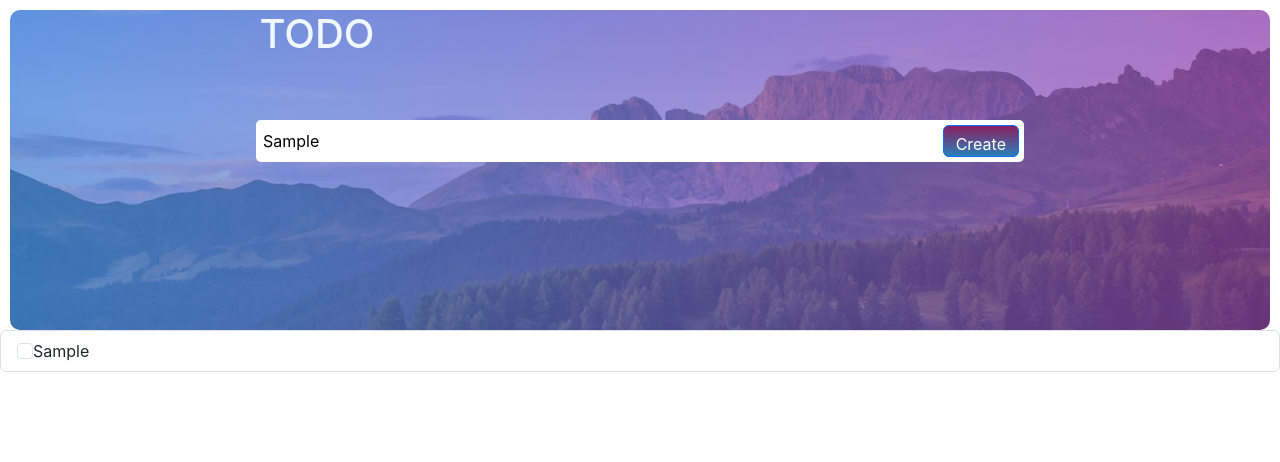
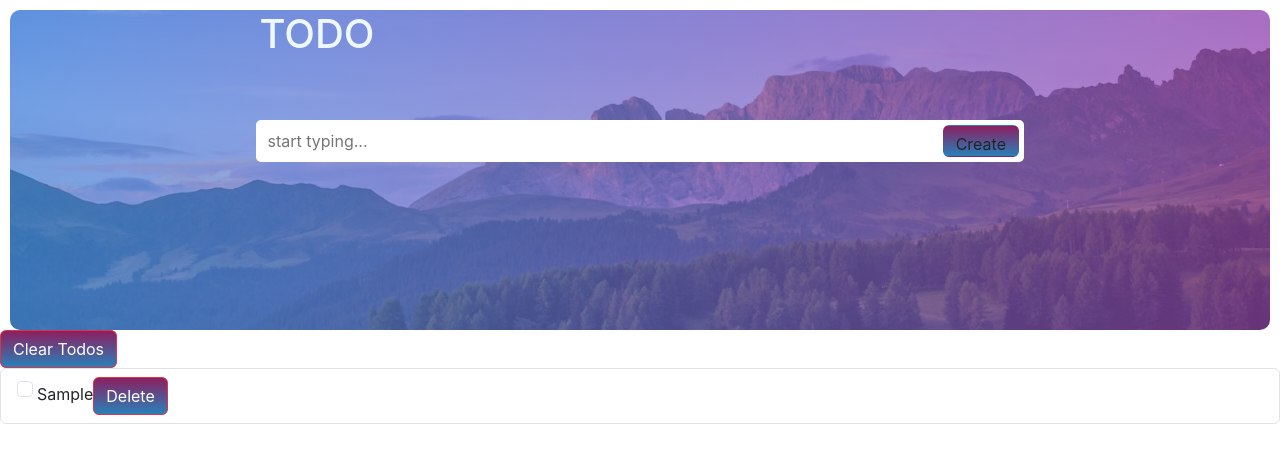
Before and after one commit to DzidediSenaya/todo-app, a React (Create React App) app: page / in a window 1280 px wide. Both pictures are taken after typing "Sample" into the empty fields and a click on the button "Create". Shown: the top 462 px of the page. Built offline with nearby package versions, Linux system fonts and the light colour scheme.

Commit message:
added new features

```diff
--- a/src/components/create-todo/index.js
+++ b/src/components/create-todo/index.js
@@ -4,23 +4,26 @@ import { useState } from "react";
 
 function CreateTodo() {
     const [todos, setTodos] = useLocalStorage("TODO_KEY", []);
+    const [todo, setTodo] = useState("");
+    const saveTodos = () => {
+        //save all todos
+        setTodos([...todos, todo])
+        //wipe the input box
+        setTodo("");
+    }
 
-
-    const [todo, setTodo] = useState("");
-
-    // function saveTodo() {
-
-    //     setTodos([...todos, todo]);
-    // }
     return (
         <section className={styles.createTodoSection}>
             <input
+                value={todo}
+                onKeyDown={event => event.key == "Enter" && saveTodos()}
                 onChange={event => setTodo(event.target.value)}
                 className={styles.createTodoInput}
                 placeholder=" start typing..." />
             <button
-            className={`btn btn-primary ${styles.btn}`}
-            onClick={() => setTodos([...todos, todo])}   >Create</button>
+                className={`btn ${styles.btn}`}
+                onClick={() => saveTodos()}
+            >Create</button>
         </section>
     )
 }
--- a/src/components/todo-item/index.js
+++ b/src/components/todo-item/index.js
@@ -2,13 +2,15 @@ function TodoItem({index, todo}){
 return (
     <li className="list-group-item" key={index}>
         <input
-            class="form-check-input"
+            class="form-check-input me-1"
             type="checkbox"
             id={index} />
         <label
             className="form-check-label"
             for={index}
         >{todo}</label>
+        {/*Take home assignment: Implement single delete*/}
+        <button className="btn btn-danger">Delete</button>
     </li>
 );
 }
--- a/src/components/todo-list/index.js
+++ b/src/components/todo-list/index.js
@@ -6,10 +6,17 @@ function Todolist() {
     const [todos, setTodos] = useLocalStorage("TODO_KEY", []);
 
     return (
-        <ul className="list-group">
-            {todos.map((todo, index) => <TodoItem todo={todo} index={index} />
-            )}
-        </ul>
-    );
-    }
+        <section>
+            <button
+                className="btn btn-danger"
+                onClick={() => setTodos([])}
+            >Clear Todos</button>
+            <ul className="list-group">
+                {todos.map(function(todo, index){
+                    return <TodoItem todo={todo} index={index} />;
+                })}
+            </ul>
+        </section>
+    )
+}
 export default Todolist;
```
